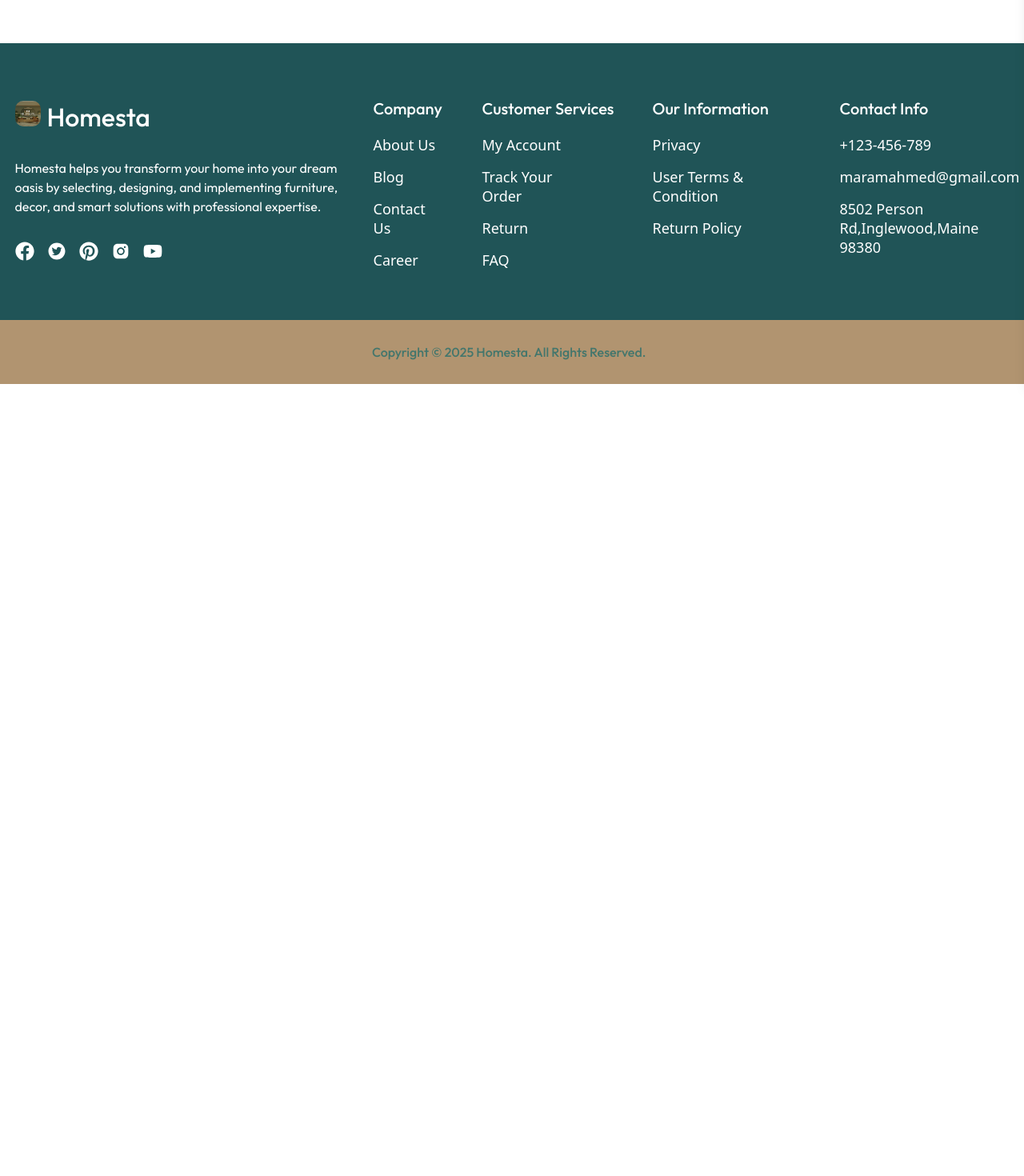
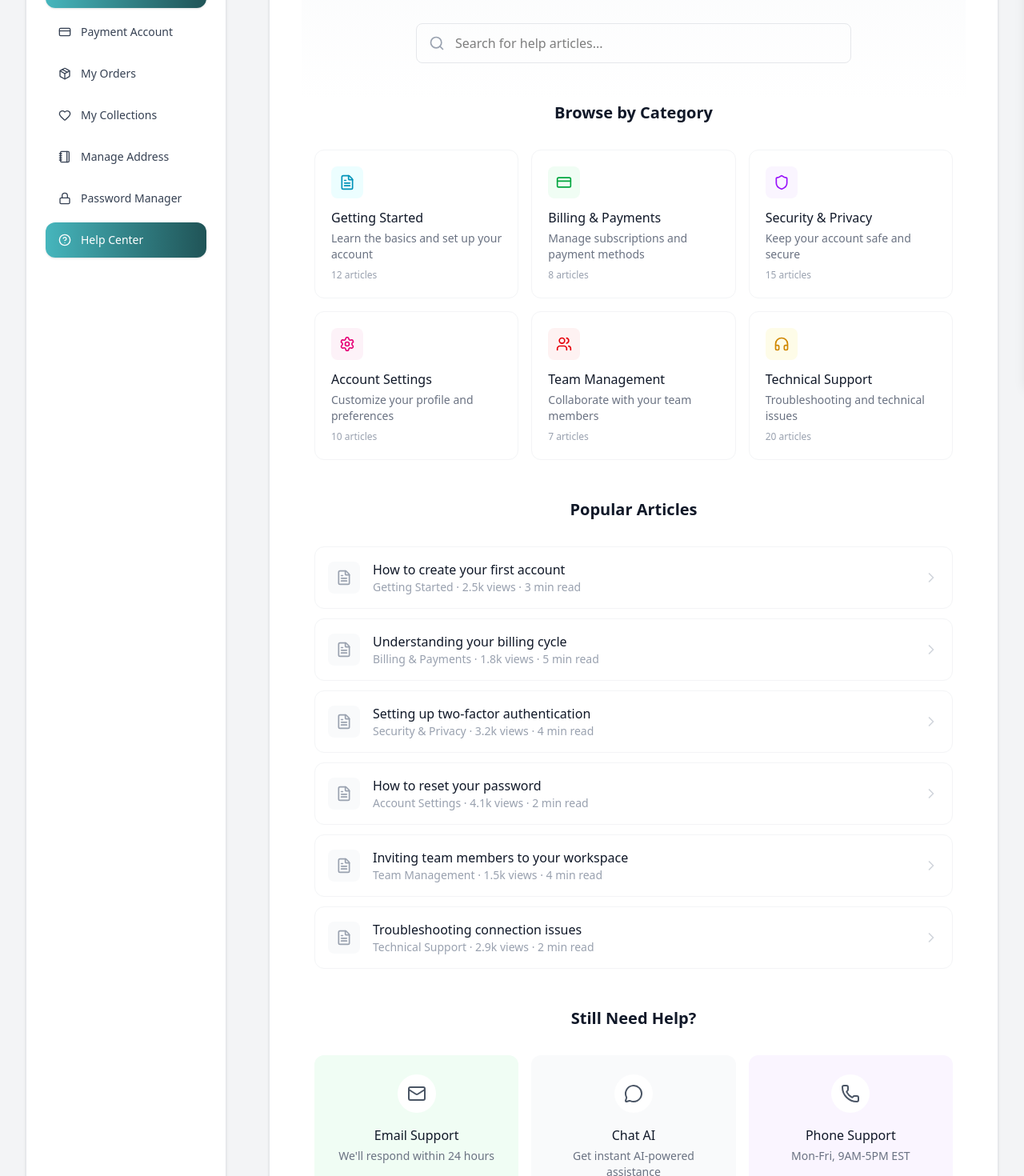
Before and after one commit to YaraThabet/Homesta-2, a React (Vite) app: page /account/help-center in a window 1280 px wide. Shown: the part 320-1790 px from the top of the page at 80% size. Before the commit the page ends 800 px from the top, so only its background shows below. Built offline with nearby package versions, Linux system fonts and the light colour scheme.

Commit message:
feat: add notifications and help centre

```diff
--- a/src/App.jsx
+++ b/src/App.jsx
@@ -14,6 +14,8 @@ import ShoppingCart from './pages/ShoppingCart.jsx';
 import Payment from './pages/account/Payment.jsx';
 import Collections from './pages/account/Collections.jsx';
 import Orders from './pages/account/Orders.jsx';
+import HelpCenter from './pages/account/HelpCenter.jsx';
+import Notifications from './pages/Notifications.jsx';
 const App = () => {
   return (
     <div className="flex flex-col min-h-screen">
@@ -21,11 +23,13 @@ const App = () => {
       <main className="flex-grow">
         <Routes>
           <Route path="/" element={<Home />} />
+          <Route path="/notifications" element={<Notifications />} />
           <Route path="/category" element={<Category />} />
           <Route path="/account" element={<Account />}>
             <Route index element={null} />
             {/* <Route path="wishlist" element={<Wishlist />} /> */}
             <Route path="collections" element={<Collections />} />
+            <Route path="help-center" element={<HelpCenter />} />
             <Route path="orders" element={<Orders />} />
 
             <Route path="payment" element={<Payment />} />
--- /dev/null
+++ b/src/pages/Notifications.jsx
@@ -0,0 +1,53 @@
+import React from 'react';
+import { Bell, Heart } from 'lucide-react';
+
+const Notifications = () => {
+  return (
+    <div className="min-h-screen bg-white pt-[150px]">
+      {/* Header */}
+      <div className="bg-gray-100 py-8 text-center">
+        <h1 className="text-2xl font-semibold text-teal-700 mb-2">Notification</h1>
+        <p className="text-sm text-gray-500">Home / Notification</p>
+      </div>
+
+      {/* Empty State */}
+      <div className="flex flex-col items-center justify-center py-32 px-4">
+        {/* Bell Icon with Heart */}
+        <div className="relative mb-8">
+          <div className="w-40 h-40 flex items-center justify-center">
+            <svg viewBox="0 0 120 120" className="w-full h-full">
+              {/* Bell body */}
+              <path
+                d="M60 15 C40 15 25 35 25 55 L25 75 L20 85 L100 85 L95 75 L95 55 C95 35 80 15 60 15"
+                fill="#E8EDF2"
+                stroke="none"
+              />
+              {/* Bell bottom curve */}
+              <ellipse cx="60" cy="85" rx="40" ry="8" fill="#E8EDF2" />
+              {/* Bell clapper area */}
+              <path
+                d="M50 93 Q60 100 70 93"
+                fill="none"
+                stroke="#D1D9E0"
+                strokeWidth="3"
+                strokeLinecap="round"
+              />
+              {/* Heart in center */}
+              <path
+                d="M60 45 C55 38 45 38 45 48 C45 58 60 68 60 68 C60 68 75 58 75 48 C75 38 65 38 60 45"
+                fill="#D1D9E0"
+              />
+            </svg>
+          </div>
+        </div>
+
+        <h2 className="text-2xl font-semibold text-gray-900 mb-4">No notifications yet</h2>
+        <p className="text-gray-500 text-center max-w-sm">
+          get your home ready step by step, and we'll keep you updated with all offers and news
+        </p>
+      </div>
+    </div>
+  );
+};
+
+export default Notifications;
--- /dev/null
+++ b/src/pages/account/HelpCenter.jsx
@@ -0,0 +1,126 @@
+import React, { useState } from 'react';
+import { Search, FileText, CreditCard, Shield, Settings, Users, Headphones, Mail, MessageCircle, Phone, ChevronRight } from 'lucide-react';
+
+const HelpCenter = () => {
+  const [searchQuery, setSearchQuery] = useState('');
+
+  const categories = [
+    { icon: FileText, title: 'Getting Started', description: 'Learn the basics and set up your account', articles: 12, color: 'bg-cyan-50 text-cyan-600' },
+    { icon: CreditCard, title: 'Billing & Payments', description: 'Manage subscriptions and payment methods', articles: 8, color: 'bg-green-50 text-green-600' },
+    { icon: Shield, title: 'Security & Privacy', description: 'Keep your account safe and secure', articles: 15, color: 'bg-purple-50 text-purple-600' },
+    { icon: Settings, title: 'Account Settings', description: 'Customize your profile and preferences', articles: 10, color: 'bg-pink-50 text-pink-600' },
+    { icon: Users, title: 'Team Management', description: 'Collaborate with your team members', articles: 7, color: 'bg-red-50 text-red-600' },
+    { icon: Headphones, title: 'Technical Support', description: 'Troubleshooting and technical issues', articles: 20, color: 'bg-yellow-50 text-yellow-600' },
+  ];
+
+  const popularArticles = [
+    { title: 'How to create your first account', category: 'Getting Started', views: '2.5k views', readTime: '3 min read' },
+    { title: 'Understanding your billing cycle', category: 'Billing & Payments', views: '1.8k views', readTime: '5 min read' },
+    { title: 'Setting up two-factor authentication', category: 'Security & Privacy', views: '3.2k views', readTime: '4 min read' },
+    { title: 'How to reset your password', category: 'Account Settings', views: '4.1k views', readTime: '2 min read' },
+    { title: 'Inviting team members to your workspace', category: 'Team Management', views: '1.5k views', readTime: '4 min read' },
+    { title: 'Troubleshooting connection issues', category: 'Technical Support', views: '2.9k views', readTime: '2 min read' },
+  ];
+
+  const supportOptions = [
+    { icon: Mail, title: 'Email Support', description: "We'll respond within 24 hours", action: 'Send Email', color: 'bg-green-50' },
+    { icon: MessageCircle, title: 'Chat AI', description: 'Get instant AI-powered assistance', action: 'Start Chat', color: 'bg-gray-50' },
+    { icon: Phone, title: 'Phone Support', description: 'Mon-Fri, 9AM-5PM EST', action: 'Call Now', color: 'bg-purple-50' },
+  ];
+
+  return (
+    <div className="min-h-screen bg-white">
+      {/* Header */}
+      <div className="bg-gradient-to-b from-gray-50 to-white py-12 text-center">
+        <h1 className="text-2xl font-semibold text-teal-700 mb-2">Help Center</h1>
+        <p className="text-xl font-medium text-gray-900 mb-8">How can we help you today?</p>
+
+        {/* Search Bar */}
+        <div className="max-w-xl mx-auto px-4">
+          <div className="relative">
+            <Search className="absolute left-4 top-1/2 transform -translate-y-1/2 w-5 h-5 text-gray-400" />
+            <input
+              type="text"
+              placeholder="Search for help articles..."
+              value={searchQuery}
+              onChange={(e) => setSearchQuery(e.target.value)}
+              className="w-full pl-12 pr-4 py-3 border border-gray-200 rounded-lg focus:outline-none focus:ring-2 focus:ring-teal-500 focus:border-transparent"
+            />
+          </div>
+        </div>
+      </div>
+
+      <div className="max-w-4xl mx-auto px-4 pb-16">
+        {/* Browse by Category */}
+        <section className="mb-12">
+          <h2 className="text-xl font-semibold text-gray-900 text-center mb-8">Browse by Category</h2>
+          <div className="grid grid-cols-1 md:grid-cols-3 gap-4">
+            {categories.map((category, index) => (
+              <div
+                key={index}
+                className="p-5 border border-gray-100 rounded-xl hover:shadow-md transition-shadow cursor-pointer bg-white"
+              >
+                <div className={`w-10 h-10 ${category.color} rounded-lg flex items-center justify-center mb-3`}>
+                  <category.icon className="w-5 h-5" />
+                </div>
+                <h3 className="font-medium text-gray-900 mb-1">{category.title}</h3>
+                <p className="text-sm text-gray-500 mb-2">{category.description}</p>
+                <p className="text-xs text-gray-400">{category.articles} articles</p>
+              </div>
+            ))}
+          </div>
+        </section>
+
+        {/* Popular Articles */}
+        <section className="mb-12">
+          <h2 className="text-xl font-semibold text-gray-900 text-center mb-8">Popular Articles</h2>
+          <div className="space-y-3">
+            {popularArticles.map((article, index) => (
+              <div
+                key={index}
+                className="flex items-center justify-between p-4 border border-gray-100 rounded-xl hover:shadow-sm transition-shadow cursor-pointer bg-white"
+              >
+                <div className="flex items-center gap-4">
+                  <div className="w-10 h-10 bg-gray-50 rounded-lg flex items-center justify-center">
+                    <FileText className="w-5 h-5 text-gray-400" />
+                  </div>
+                  <div>
+                    <h3 className="font-medium text-gray-900">{article.title}</h3>
+                    <p className="text-sm text-gray-400">
+                      {article.category} · {article.views} · {article.readTime}
+                    </p>
+                  </div>
+                </div>
+                <ChevronRight className="w-5 h-5 text-gray-300" />
+              </div>
+            ))}
+          </div>
+        </section>
+
+        {/* Still Need Help */}
+        <section>
+          <h2 className="text-xl font-semibold text-gray-900 text-center mb-8">Still Need Help?</h2>
+          <div className="grid grid-cols-1 md:grid-cols-3 gap-4">
+            {supportOptions.map((option, index) => (
+              <div
+                key={index}
+                className={`${option.color} rounded-xl p-6 text-center`}
+              >
+                <div className="w-12 h-12 bg-white rounded-full flex items-center justify-center mx-auto mb-4">
+                  <option.icon className="w-6 h-6 text-gray-600" />
+                </div>
+                <h3 className="font-medium text-gray-900 mb-1">{option.title}</h3>
+                <p className="text-sm text-gray-500 mb-4">{option.description}</p>
+                <button className="px-6 py-2 bg-white border border-gray-200 rounded-full text-sm font-medium text-gray-700 hover:bg-gray-50 transition-colors">
+                  {option.action}
+                </button>
+              </div>
+            ))}
+          </div>
+        </section>
+      </div>
+    </div>
+  );
+};
+
+export default HelpCenter;
--- a/src/pages/account/components/AccountSidebar.jsx
+++ b/src/pages/account/components/AccountSidebar.jsx
@@ -18,7 +18,7 @@ const sidebarItems = [
   { icon: Heart, label: "My Collections", to: "/account/collections" },
   { icon: Notebook, label: "Manage Address", to: "/account/address" },
   { icon: LockIcon, label: "Password Manager", to: "/account/password" },
-  { icon: HelpCircle, label: "Help Center", to: "/account/help" },
+  { icon: HelpCircle, label: "Help Center", to: "/account/help-center" },
 ];
 
 const AccountSidebar = ({
--- a/src/pages/blogs/Blogs.jsx
+++ b/src/pages/blogs/Blogs.jsx
@@ -1,4 +1,5 @@
 import { useState } from "react";
+import { Link } from "react-router-dom";
 import { ChevronLeft, ChevronRight } from "lucide-react";
 import FooterBenefits from "../shop/components/FooterBenefits";
 
@@ -93,16 +94,20 @@ const indexOfFirstPost = indexOfLastPost - postsPerPage;
 const currentPosts = blogPosts.slice(indexOfFirstPost, indexOfLastPost);
 
   return (
-    <div className="min-h-screen bg-background">
+    <div className="min-h-screen bg-background pt-[150px]">
       {/* Header */}
-      <header className="bg-[#F6F6F6] py-14 text-center">
-        <h1 className="text-2xl font-semibold text-foreground mb-2 tracking-tight">Our Blog</h1>
-        <nav className="text-sm text-muted-foreground">
-          <span className="hover:text-foreground cursor-pointer">Home</span>
-          <span className="mx-1.5 text-muted-foreground/50">/</span>
-          <span className="text-foreground font-medium">Our Blog</span>
+     <header className="bg-[#F6F6F6] py-12">
+      <div className="container mx-auto px-4 text-center">
+        <h1 className="text-3xl font-semibold text-gray-800 mb-2">Our Blogs</h1>
+        <nav className="text-sm text-gray-500">
+          <Link to="/" className="hover:text-[#205457] transition-colors">
+            Home
+          </Link>
+          <span className="mx-2">/</span>
+          <span className="text-[#205457]">Blogs</span>
         </nav>
-      </header>
+      </div>
+    </header>
 
       {/* Content */}
       <div className="container mx-auto px-4 py-10">
```
